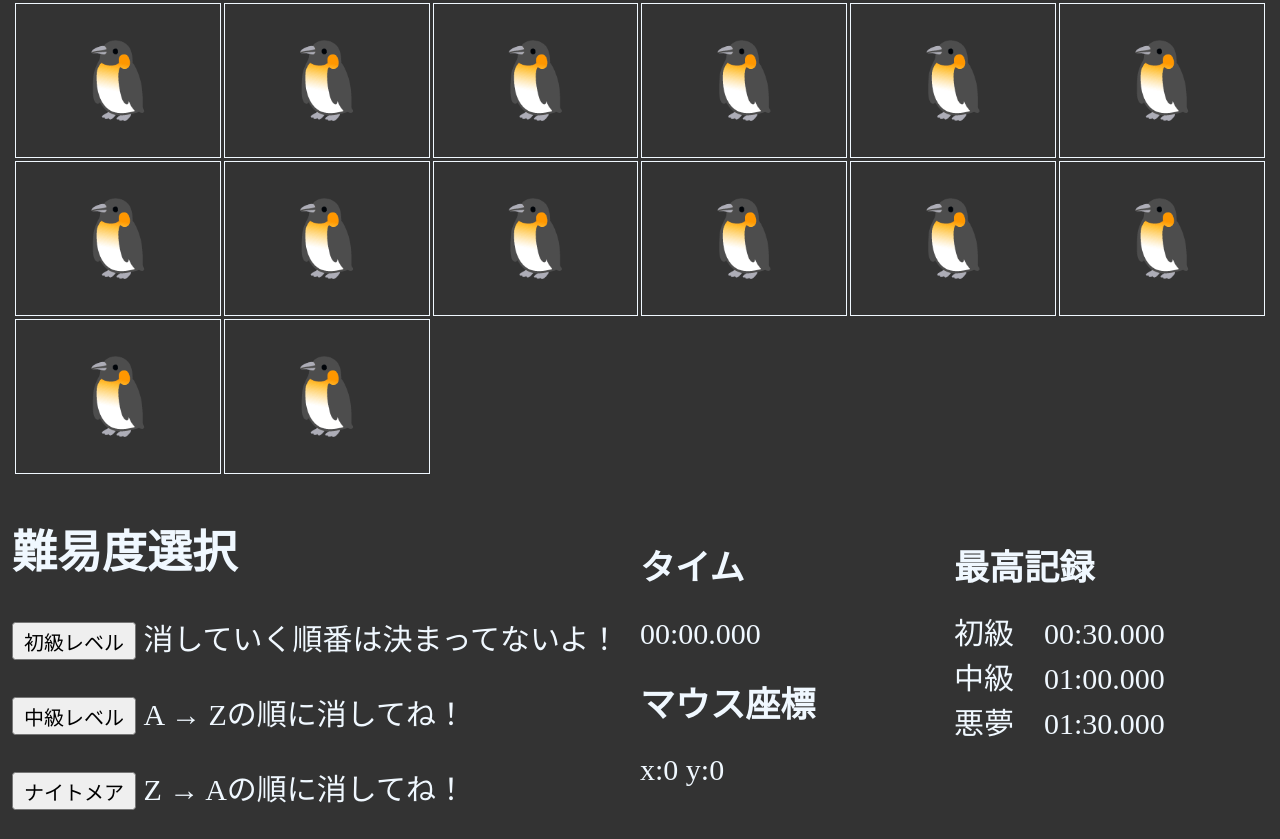
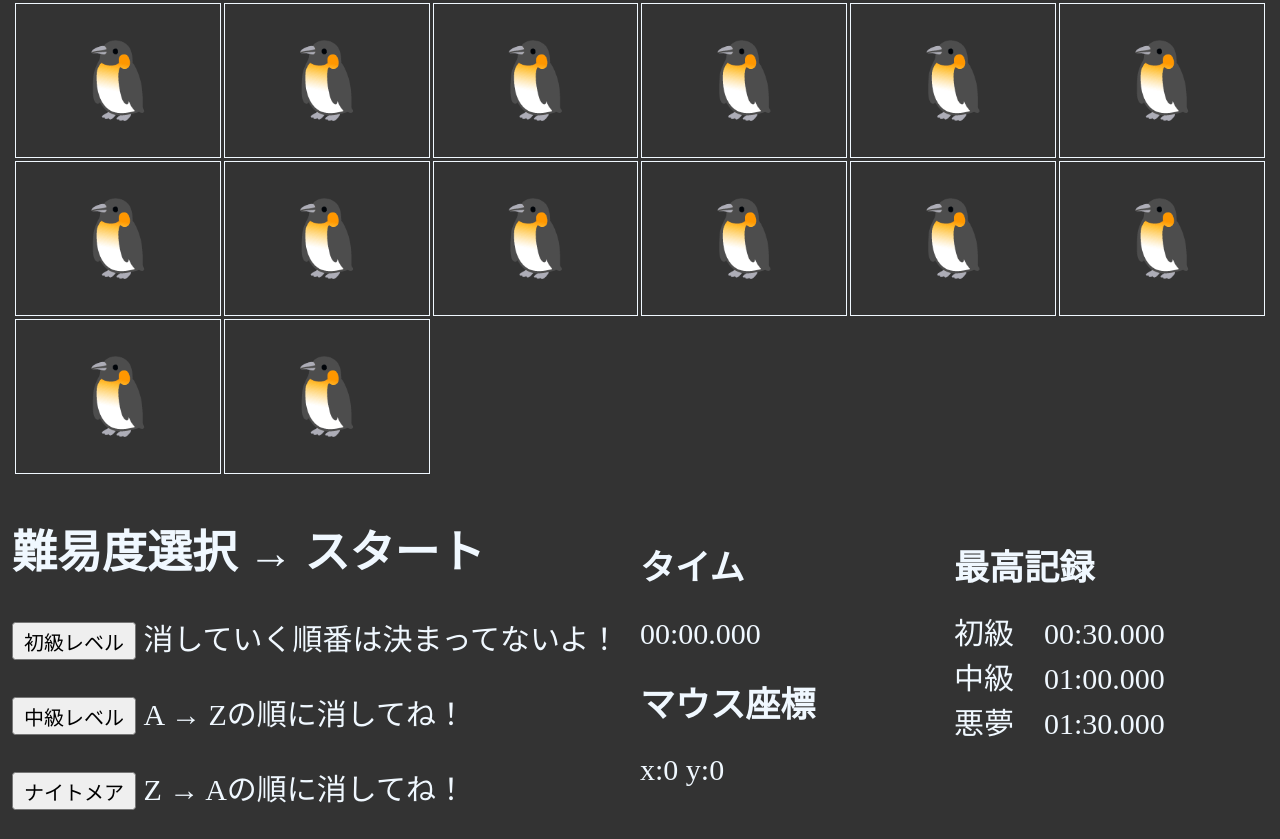
Before and after one commit to hirotaka-murakami/presentation, a plain HTML site: page index.html in a window 1280 px wide. Shown: the part 747-1586 px from the top of the page. Drawn offline with Linux system fonts and the light colour scheme.

Commit message:
文字変更

```diff
--- a/index.html
+++ b/index.html
@@ -69,7 +69,7 @@
 
   <div class="flex">
     <div class="level">
-      <h2>難易度選択</h2>
+      <h2>難易度選択 → スタート</h2>
       <button onclick="beginner()">初級レベル</button>
       <p class="levelButton">消していく順番は決まってないよ！</p><br>
       <button onclick="intermediate()">中級レベル</button>
```
